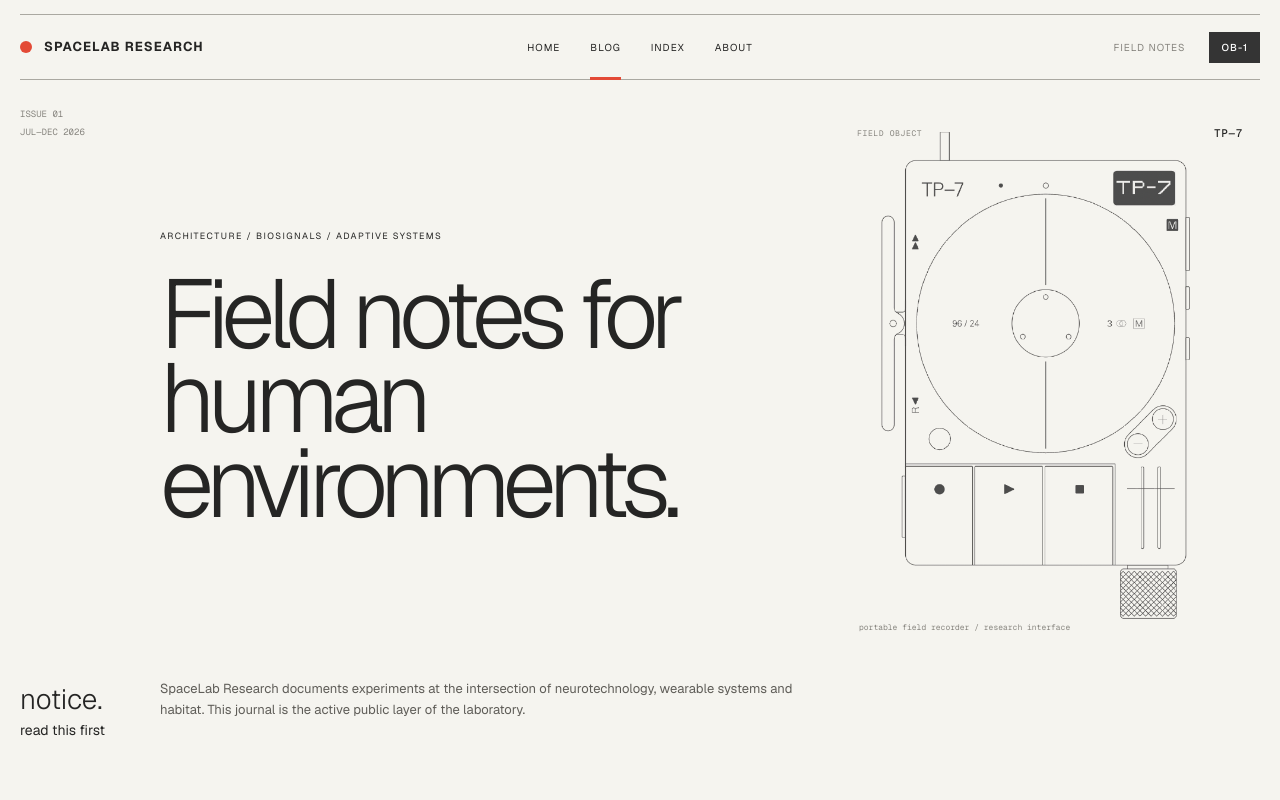
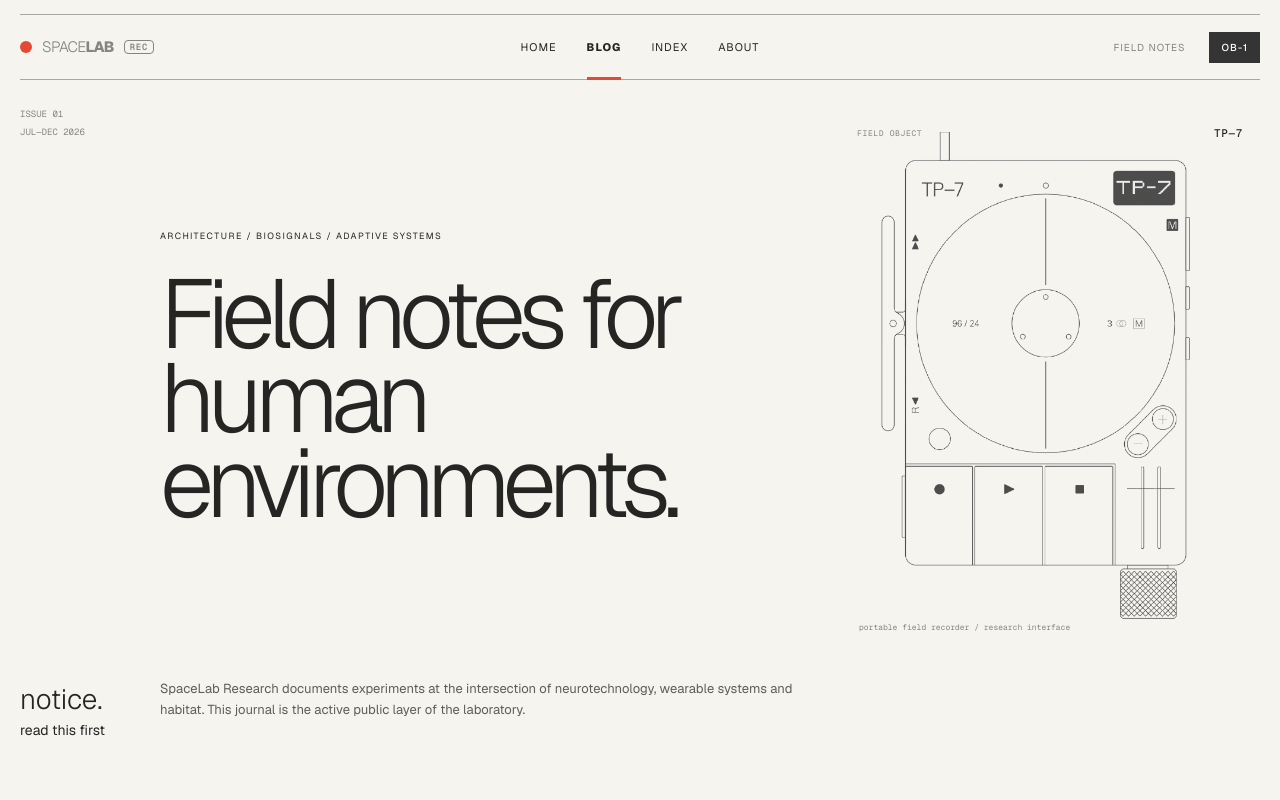
Before and after one commit to SpaceLabResearch/SpaceLabResearch.github.io, a Next.js app: page / in a window 1280 px wide. Shown: the top 800 px of the page. Built offline with nearby package versions, Linux system fonts and the light colour scheme.

Commit message:
Refine navigation and SpaceLab REC wordmark

```diff
--- a/app/components/ArticlePage.tsx
+++ b/app/components/ArticlePage.tsx
@@ -5,7 +5,7 @@ type Article = { no:string; tag:string; title:string; intro:string; date:string;
 export default function ArticlePage({ article }: { article: Article }) {
   return <main className="article-shell">
     <header className="manual-header article-header">
-      <Link className="brand" href="/test-home/"><i aria-hidden="true" /><strong>SPACELAB RESEARCH</strong></Link>
+      <Link className="brand" href="/test-home/"><i aria-hidden="true" /><span className="brand-name"><span>SPACE</span><strong>LAB</strong></span><span className="rec-mark">REC</span></Link>
       <nav aria-label="Article navigation">
         <Link href="/test-home/">HOME</Link>
         <Link className="active" href="/#journal">JOURNAL</Link>
--- a/app/globals.css
+++ b/app/globals.css
@@ -279,3 +279,19 @@
     padding-bottom:82px;
   }
 }
+
+/* Header refinement — larger navigation and compact SPACE/LAB REC wordmark */
+.brand,.test-brand{gap:10px;align-items:center}
+.brand-name{display:flex;letter-spacing:-.045em;font-size:15px;color:inherit}
+.brand-name>span{font-weight:300;color:inherit}
+.brand-name strong{font-size:inherit;font-weight:750;color:inherit}
+.rec-mark{border:1.5px solid currentColor;border-radius:4px;padding:2px 5px 1px;font:600 9px var(--font-geist-mono);letter-spacing:.08em;color:inherit;line-height:1}
+.manual-header nav,.test-header nav{font-size:11px}
+.manual-header nav a,.test-header nav a{font-weight:400}
+.manual-header nav a.active,.test-header nav a.active{font-weight:750}
+@media(max-width:600px){
+  .brand,.test-brand{gap:6px}
+  .brand-name{font-size:11px}
+  .rec-mark{font-size:7px;padding:2px 4px}
+  .manual-header nav,.test-header nav{font-size:8px}
+}
--- a/app/page.tsx
+++ b/app/page.tsx
@@ -71,7 +71,7 @@ export default function Home() {
   return (
     <main>
       <header className="manual-header">
-        <a className="brand" href="#top"><i aria-hidden="true" /><strong>SPACELAB RESEARCH</strong></a>
+        <a className="brand" href="#top"><i aria-hidden="true" /><span className="brand-name"><span>SPACE</span><strong>LAB</strong></span><span className="rec-mark">REC</span></a>
         <nav aria-label="Primary navigation">
           <a href="/test-home/">HOME</a>
           <a className="active" href="#journal">BLOG</a>
--- a/app/test-home/page.tsx
+++ b/app/test-home/page.tsx
@@ -4,10 +4,11 @@ export default function TestHome() {
       <header className="test-header">
         <a className="test-brand" href="/test-home/">
           <i aria-hidden="true" />
-          <strong>SPACELAB RESEARCH</strong>
+          <span className="brand-name"><span>SPACE</span><strong>LAB</strong></span>
+          <span className="rec-mark">REC</span>
         </a>
         <nav aria-label="Test home navigation">
-          <a href="/test-home/">HOME</a>
+          <a className="active" href="/test-home/">HOME</a>
           <a href="#research">RESEARCH</a>
           <a href="/#journal">JOURNAL</a>
           <a href="/#about">ABOUT</a>
--- a/test-home/index.html
+++ b/test-home/index.html
@@ -14,8 +14,8 @@ a{color:inherit;text-decoration:none}
 .hero video{position:absolute;inset:0;z-index:-2;width:100%;height:100%;object-fit:cover;object-position:center;background:#172016 url("/public/images/forest-adaptive-environment.webp") center/cover no-repeat}
 .hero:after{content:"";position:absolute;inset:0;z-index:-1;background:linear-gradient(90deg,rgba(8,13,8,.76),rgba(8,13,8,.42) 52%,rgba(8,13,8,.18))}
 header{position:absolute;z-index:10;inset:0 0 auto;height:78px;padding:0 clamp(20px,3.5vw,56px);display:grid;grid-template-columns:1fr auto 1fr;align-items:center;border-bottom:1px solid rgba(255,255,255,.28);color:#fff;background:linear-gradient(180deg,rgba(5,9,5,.44),transparent);font:9px ui-monospace,SFMono-Regular,Menlo,monospace;letter-spacing:.1em}
-.brand{display:flex;align-items:center;gap:12px}.dot{width:12px;height:12px;border-radius:50%;background:var(--red)}.brand strong{font:600 13px Arial,sans-serif}
-nav{display:flex;gap:30px}.code{justify-self:end;color:rgba(255,255,255,.72)}
+.brand{display:flex;align-items:center;gap:10px}.dot{width:12px;height:12px;border-radius:50%;background:var(--red)}.brand-name{display:flex;letter-spacing:-.045em;font-size:15px}.brand-name>span{font-weight:300}.brand-name strong{font-weight:750}.rec-mark{border:1.5px solid currentColor;border-radius:4px;padding:2px 5px 1px;font:600 9px ui-monospace,SFMono-Regular,Menlo,monospace;letter-spacing:.08em}
+nav{display:flex;gap:30px;font-size:11px}nav a{font-weight:400}nav a.active{font-weight:750}.code{justify-self:end;color:rgba(255,255,255,.72)}
 .meta{display:flex;justify-content:space-between;color:rgba(255,255,255,.72);font:8px ui-monospace,SFMono-Regular,Menlo,monospace;letter-spacing:.12em}
 .copy{align-self:center;max-width:790px}.kicker{font:9px ui-monospace,SFMono-Regular,Menlo,monospace;letter-spacing:.12em;margin:0 0 42px}
 h1{font-size:clamp(65px,7.2vw,112px);font-weight:300;letter-spacing:-.075em;line-height:.84;margin:0;text-shadow:0 2px 28px rgba(0,0,0,.26)}
@@ -28,12 +28,14 @@ h1{font-size:clamp(65px,7.2vw,112px);font-weight:300;letter-spacing:-.075em;line
 .statement a{font:9px ui-monospace,SFMono-Regular,Menlo,monospace;letter-spacing:.1em;border-top:1px solid #bbb;padding-top:14px;display:flex;justify-content:space-between}.statement a b{color:var(--red)}
 footer{height:100px;padding:0 clamp(20px,3.5vw,56px) 22px;display:flex;align-items:flex-end;justify-content:space-between;font:8px ui-monospace,SFMono-Regular,Menlo,monospace;letter-spacing:.1em;color:#777}
 @media(max-width:700px){header{height:68px;padding:0 14px;grid-template-columns:1fr auto}.brand strong{font-size:10px}.dot{width:9px;height:9px}.code{display:none}nav{gap:11px;font-size:7px}.hero{padding:92px 18px 24px}.hero video{object-position:58% center}.meta{gap:18px;line-height:1.45}.meta span:last-child{text-align:right}.kicker{margin-bottom:26px}h1{font-size:55px}.intro{margin:32px 0 0;max-width:92%;font-size:12px}.status{grid-template-columns:auto auto 1fr;row-gap:16px}.statement{grid-template-columns:1fr;gap:28px;padding:72px 18px 82px}.statement p{font-size:29px}.statement a{grid-column:1}footer{height:90px;padding:0 14px 20px;gap:15px;line-height:1.4}footer span:nth-child(2){display:none}}
+.brand-name{color:inherit}.rec-mark{line-height:1}
+@media(max-width:700px){.brand{gap:6px}.brand-name{font-size:11px}.rec-mark{font-size:7px;padding:2px 4px}nav{font-size:8px}}
 </style>
 </head>
 <body>
 <header>
-<a class="brand" href="/test-home/"><i class="dot"></i><strong>SPACELAB RESEARCH</strong></a>
-<nav><a href="/test-home/">HOME</a><a href="#research">RESEARCH</a><a href="/#journal">JOURNAL</a><a href="/#about">ABOUT</a></nav>
+<a class="brand" href="/test-home/"><i class="dot"></i><span class="brand-name"><span>SPACE</span><strong>LAB</strong></span><span class="rec-mark">REC</span></a>
+<nav><a class="active" href="/test-home/">HOME</a><a href="#research">RESEARCH</a><a href="/#journal">JOURNAL</a><a href="/#about">ABOUT</a></nav>
 <span class="code">SL—R / HOME 02</span>
 </header>
 <main>
```
